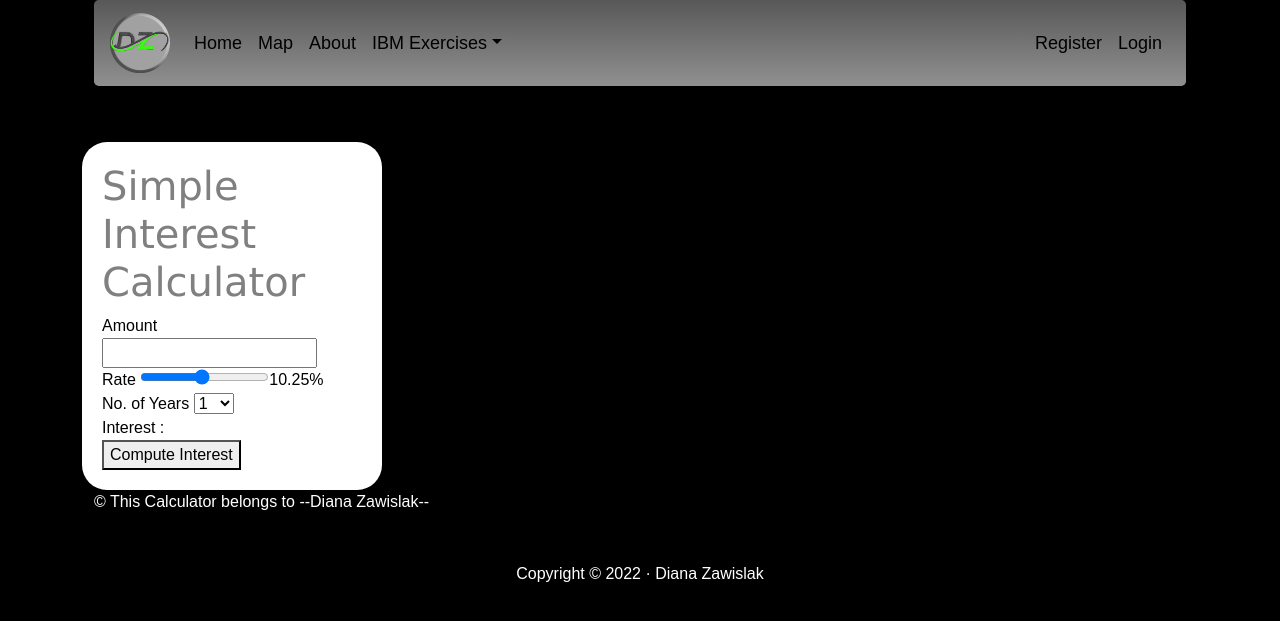
After one commit to DianaZawislak/IBM-full-stack-dev-certificate-excercises, a Flask app: page /Interest in a window 1280 px wide. The commit adds this page. Shown: the top 621 px of the page. Run offline with Flask 2, Linux system fonts and the light colour scheme; some libraries are stand-ins or nearby versions.

Commit message:
interest rate

```diff
--- a/app/simple_pages/__init__.py
+++ b/app/simple_pages/__init__.py
@@ -25,3 +25,17 @@ def welcome():
         return render_template('welcome.html')
     except TemplateNotFound:
         abort(404)
+
+@simple_pages.route('/IBM')
+def IBM():
+    try:
+        return render_template('IBM.html')
+    except TemplateNotFound:
+        abort(404)
+
+@simple_pages.route('/Interest')
+def Interest():
+    try:
+        return render_template('Interest.html')
+    except TemplateNotFound:
+        abort(404)
--- /dev/null
+++ b/app/simple_pages/templates/Interest.html
@@ -0,0 +1,41 @@
+{% extends "base.html" %}
+{% block content %}
+<head>
+    <title>INTEREST RATE</title>
+    <script src="app/static/js/scripts.js"></script>
+    <link rel="stylesheet" href="{{ url_for('static', filename='css/ibm.css') }}"/>
+</head>
+<div class="maindiv">
+    <h1>Simple Interest Calculator</h1>
+
+    Amount <input type="number" id="principal"> <br/>
+    Rate <input type="range" min="1" max="20" value="10.25"><span id="rate_val">10.25%</span> <br/>
+    No. of Years <select id="years">
+    <option value="1">1</option>
+    <option value="2">2</option>
+    <option value="3">3</option>
+    <option value="4">4</option>
+    <option value="5">5</option>
+    <option value="6">6</option>
+    <option value="7">7</option>
+    <option value="8">8</option>
+    <option value="9">9</option>
+    <option value="10">10</option>
+    <option value="11">11</option>
+    <option value="12">12</option>
+    <!-- fill in the rest of the values-->
+</select> <br/>
+    Interest : <br>
+
+    <button onclick="compute()">Compute Interest</button>
+    <span id="result"></span>
+</div>
+<footer>
+
+        &#169; This Calculator belongs to --Diana Zawislak--
+
+
+</footer>
+
+
+{% endblock %}
--- a/app/simple_pages/templates/about.html
+++ b/app/simple_pages/templates/about.html
@@ -4,7 +4,7 @@
     <div class="col-6">
     <h1>About This Project</h1>
 
-        <p class="fs-5">This is Project 3 in Web Development Systems graduate class (IS-601) at NJIT with professor Keith Williams.<br>
+        <p class="fs-5">This website was created by Diana Zawislak for learning purposes while pursuing IBM Full Stack Software Developer Professional Certificate at Coursera<br>
         </p>
     </div>
 
--- /dev/null
+++ b/app/static/css/ibm.css
@@ -0,0 +1,12 @@
+body {background-color:black;font-family:arial;color:white}
+
+h1{color:grey;font-family:verdana}
+
+.maindiv {
+    background-color: #FFFFFF;
+    color: black;
+    width: 300px;
+    padding: 20px;
+    border-radius: 25px;
+    align: center;
+}
--- a/app/static/css/style.css
+++ b/app/static/css/style.css
@@ -1,13 +1,13 @@
 
-body {
+/*--body {
 font-size: 100%;
-    background-image: url(../images/background.jpg);
+    background-image: url(../images/ibm.jpg);
     background-repeat: no-repeat;
     background-size: 100%;
     height: 100%;
     margin: 3px;
     background-attachment: fixed;
-    background-color: rgba(255,255,255,0.7);
+    background-color: rgba(255,255,255,0.9);
     background-blend-mode: lighten;
 }
 
--- a/app/static/js/scripts.js
+++ b/app/static/js/scripts.js
@@ -0,0 +1,17 @@
+function compute() {
+    p = document.getElementById("principal").value;
+
+}
+
+var principal = document.getElementById("principal").value;
+var rate = document.getElementById("rate").value;
+var years = document.getElementById("years").value;
+var interest = principal * years * rate / 100;
+var year = new Date().getFullYear() + parseInt(years);
+
+function updateRate() {
+    var rateval = document.getElementById("rate").value;
+    document.getElementById("rate_val").innerText = rateval;
+}
+
+document.getElementById("result").innerHTML = "If you deposit " + principal + ",\<br\>at an interest rate of " + rate + "%\<br\>You will receive an amount of " + amount + ",\<br\>in the year " + year + "\<br\>"
--- a/app/templates/base.html
+++ b/app/templates/base.html
@@ -19,7 +19,7 @@
         <link rel="stylesheet" href="https://cdn.datatables.net/1.11.5/css/dataTables.bootstrap5.min.css">
 
 
-        <link rel="shortcut icon" href="{{ url_for('static', filename='images/favicon.ico') }}">
+        <link rel="shortcut icon" href="{{ url_for('static', filename='images/logo1.png') }}">
         <title>My Music{% block title %}{% endblock %}</title>
 
     {% endblock %}
@@ -35,13 +35,14 @@
 
             <nav class="navbar navbar-default navbar-expand-lg px-3 rounded-3">
                 <a class="navbar-brand ml-5">
-                    <img src="{{ url_for('static', filename='images/favicon.ico') }}" height="60" width="60" alt="">
+                    <img src="{{ url_for('static', filename='images/logo1.png') }}" height="60" width="60" alt="">
                 </a>
                 <button class="navbar-toggler" type="button" data-bs-toggle="collapse"
                         data-bs-target="#navbarNavDropdown" aria-controls="navbarNavDropdown" aria-expanded="false"
                         aria-label="Toggle navigation">
                     <span class="navbar-toggler-icon"></span>
                 </button>
+
                 <div class="collapse navbar-collapse" id="navbarNavDropdown">
                     <div class="navbar-nav mr-auto">
                         {% if current_user.is_authenticated %}
@@ -51,7 +52,15 @@
                         {% endif %}
                         {{ render_nav_item('map.map_locations','Map' ) }}
                         {{ render_nav_item('simple_pages.about','About') }}
+                      <li class="nav-item dropdown">
+                        <a class="nav-link  dropdown-toggle" href="#" id="navbarDropdown" role="button"
+                           data-bs-toggle="dropdown" aria-expanded="false">
+                            IBM Exercises</a>
+                        <ul class="dropdown-menu dropdown-menu-end" aria-labelledby="navbarDropdown">
+                            <li><a class="dropdown-item" href="{{ url_for('simple_pages.IBM') }}">Form</a></li>
+                            <li><a class="dropdown-item" href="{{ url_for('simple_pages.Interest') }}">Interest Rate</a></li>
 
+                        </ul>
                     </div>
                 </div>
                 <div class="navbar-nav d-flex">
@@ -110,7 +119,6 @@
 
 {% block scripts %}
     <!-- Optional JavaScript -->
-    {{ bootstrap.load_js() }}
 
 {% endblock %}
 <footer class="text-center mt-5">
```
Also changed, not shown: app/simple_pages/templates/IBM.html (added, +24 -0 lines), app/static/images/ibm.jpg (added), app/static/images/logo1.png (added).
